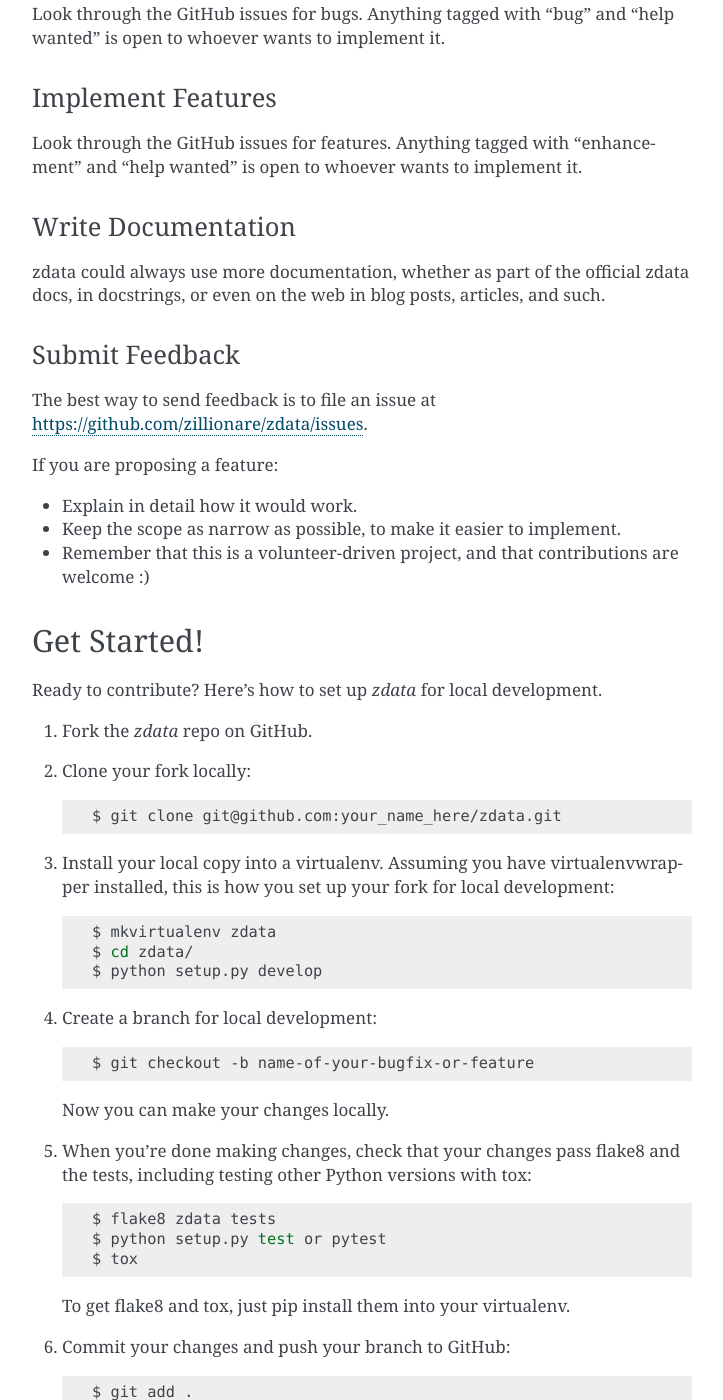
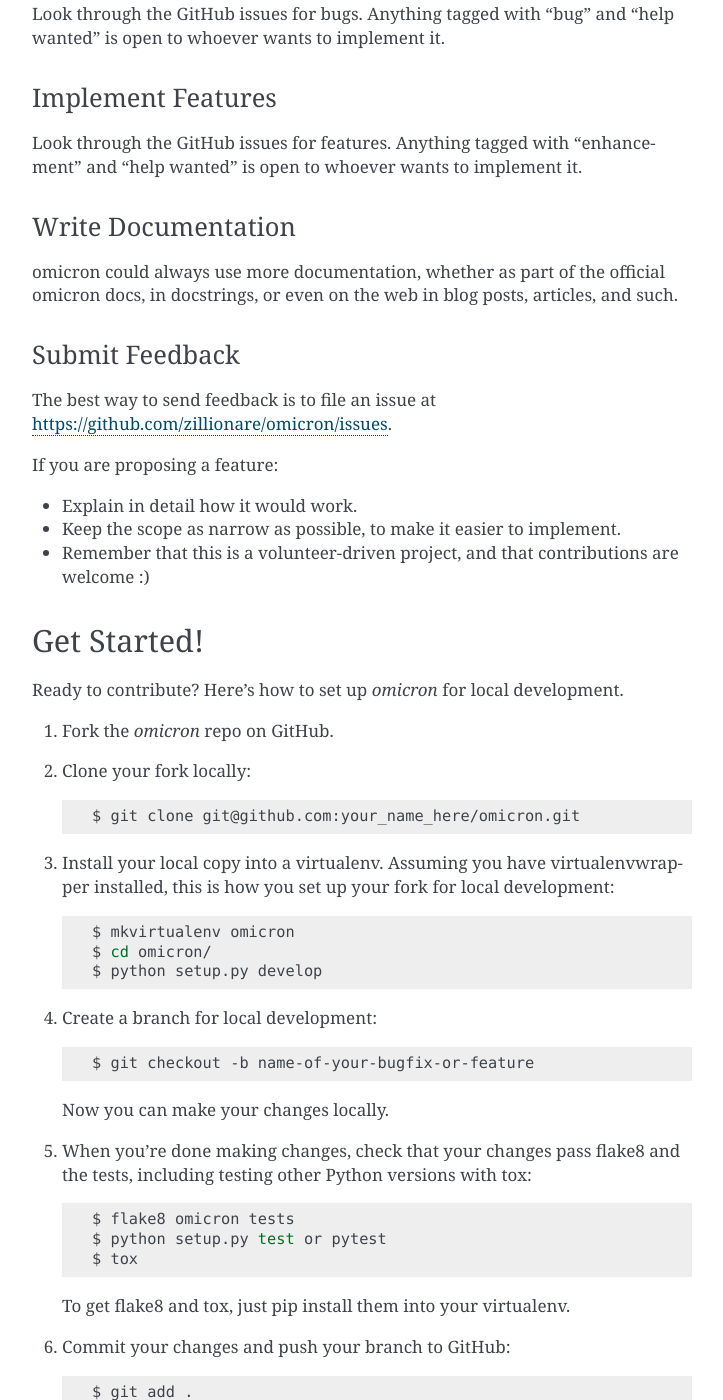
Before and after one commit to zillionare/omicron, a Sphinx documentation site: the page built from docs/contributing.rst, in a window 1280 px wide and 1400 px high, scrolled down 576 px. Shown: the whole window, without its empty margins (388-1111 px from the left). Built offline with Sphinx 7.4.7, drawn with Linux system fonts in a browser that asks for light colours; pages that are not in the unit, such as notebooks, are missing from menus; some of the changed text lies outside the part shown.

Commit message:
naming issue
remove support for 3.5/3.6

```diff
--- a/CONTRIBUTING.rst
+++ b/CONTRIBUTING.rst
@@ -15,7 +15,7 @@ Types of Contributions
 Report Bugs
 ~~~~~~~~~~~
 
-Report bugs at https://github.com/zillionare/zdata/issues.
+Report bugs at https://github.com/zillionare/omicron/issues.
 
 If you are reporting a bug, please include:
 
@@ -38,14 +38,14 @@ and "help wanted" is open to whoever wants to implement it.
 Write Documentation
 ~~~~~~~~~~~~~~~~~~~
 
-zdata could always use more documentation, whether as part of the
-official zdata docs, in docstrings, or even on the web in blog posts,
+omicron could always use more documentation, whether as part of the
+official omicron docs, in docstrings, or even on the web in blog posts,
 articles, and such.
 
 Submit Feedback
 ~~~~~~~~~~~~~~~
 
-The best way to send feedback is to file an issue at https://github.com/zillionare/zdata/issues.
+The best way to send feedback is to file an issue at https://github.com/zillionare/omicron/issues.
 
 If you are proposing a feature:
 
@@ -57,17 +57,17 @@ If you are proposing a feature:
 Get Started!
 ------------
 
-Ready to contribute? Here's how to set up `zdata` for local development.
+Ready to contribute? Here's how to set up `omicron` for local development.
 
-1. Fork the `zdata` repo on GitHub.
+1. Fork the `omicron` repo on GitHub.
 2. Clone your fork locally::
 
-    $ git clone git@github.com:your_name_here/zdata.git
+    $ git clone git@github.com:your_name_here/omicron.git
 
 3. Install your local copy into a virtualenv. Assuming you have virtualenvwrapper installed, this is how you set up your fork for local development::
 
-    $ mkvirtualenv zdata
-    $ cd zdata/
+    $ mkvirtualenv omicron
+    $ cd omicron/
     $ python setup.py develop
 
 4. Create a branch for local development::
@@ -79,7 +79,7 @@ Ready to contribute? Here's how to set up `zdata` for local development.
 5. When you're done making changes, check that your changes pass flake8 and the
    tests, including testing other Python versions with tox::
 
-    $ flake8 zdata tests
+    $ flake8 omicron tests
     $ python setup.py test or pytest
     $ tox
 
@@ -103,7 +103,7 @@ Before you submit a pull request, check that it meets these guidelines:
    your new functionality into a function with a docstring, and add the
    feature to the list in README.rst.
 3. The pull request should work for Python 3.5, 3.6, 3.7 and 3.8, and for PyPy. Check
-   https://travis-ci.com/zillionare/zdata/pull_requests
+   https://travis-ci.com/zillionare/omicron/pull_requests
    and make sure that the tests pass for all supported Python versions.
 
 Tips
@@ -112,7 +112,7 @@ Tips
 To run a subset of tests::
 
 
-    $ python -m unittest tests.test_zdata
+    $ python -m unittest tests.test_omicron
 
 Deploying
 ---------
--- a/docs/index.rst
+++ b/docs/index.rst
@@ -1,4 +1,4 @@
-Welcome to zdata's documentation!
+Welcome to omicron's documentation!
 ======================================
 
 .. toctree::
--- a/setup.cfg
+++ b/setup.cfg
@@ -7,7 +7,7 @@ tag = True
 search = version='{current_version}'
 replace = version='{new_version}'
 
-[bumpversion:file:zdata/__init__.py]
+[bumpversion:file:omicron/__init__.py]
 search = __version__ = '{current_version}'
 replace = __version__ = '{new_version}'
 
--- a/setup.py
+++ b/setup.py
@@ -25,7 +25,7 @@ test_requirements = []
 setup(
     author="Aaron Yang",
     author_email='code@jieyu.ai',
-    python_requires='>=3.5',
+    python_requires='>=3.7',
     classifiers=[
         'Development Status :: 2 - Pre-Alpha',
         'Intended Audience :: Developers',
@@ -37,7 +37,7 @@ setup(
         'Programming Language :: Python :: 3.7',
         'Programming Language :: Python :: 3.8',
     ],
-    description="Data module for Zillionare",
+    description="Core module for Zillionare",
     entry_points={
         'console_scripts': [
             'omicron=omicron.cli:main',
```
Also changed, not shown: README.rst (+8 -8 lines), docs/installation.rst (+8 -8 lines), 4 other files.
